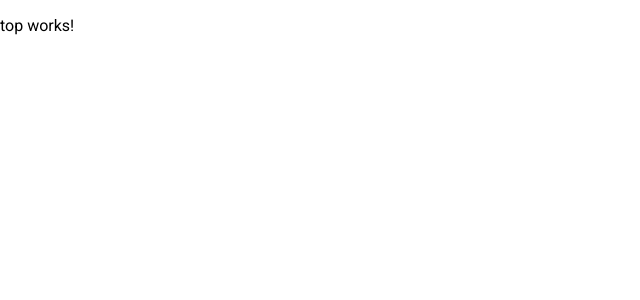
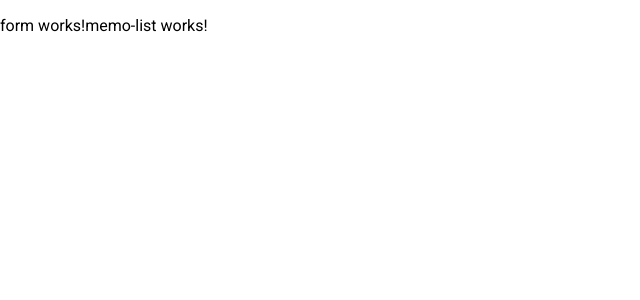
Before and after one commit to hxrxchang/ng-test-sample, an Angular app: page / in a window 1280 px wide. Shown: the top 300 px of the page, without its empty margins (0-640 px from the left). Built offline with nearby package versions, Linux system fonts and the light colour scheme.

Commit message:
topComponentでcontainerを表示

```diff
--- a/src/app/pages/top/top.component.html
+++ b/src/app/pages/top/top.component.html
@@ -1,3 +1,4 @@
-<p>
-  top works!
-</p>
+<div class="wrapper">
+  <app-form></app-form>
+  <app-memo-list></app-memo-list>
+</div>
--- a/src/app/pages/top/top.component.scss
+++ b/src/app/pages/top/top.component.scss
@@ -0,0 +1,3 @@
+.wrapper {
+  display: flex;
+}
```
Also changed, not shown: 1 other file (tests, documents, lock files or other folders).
